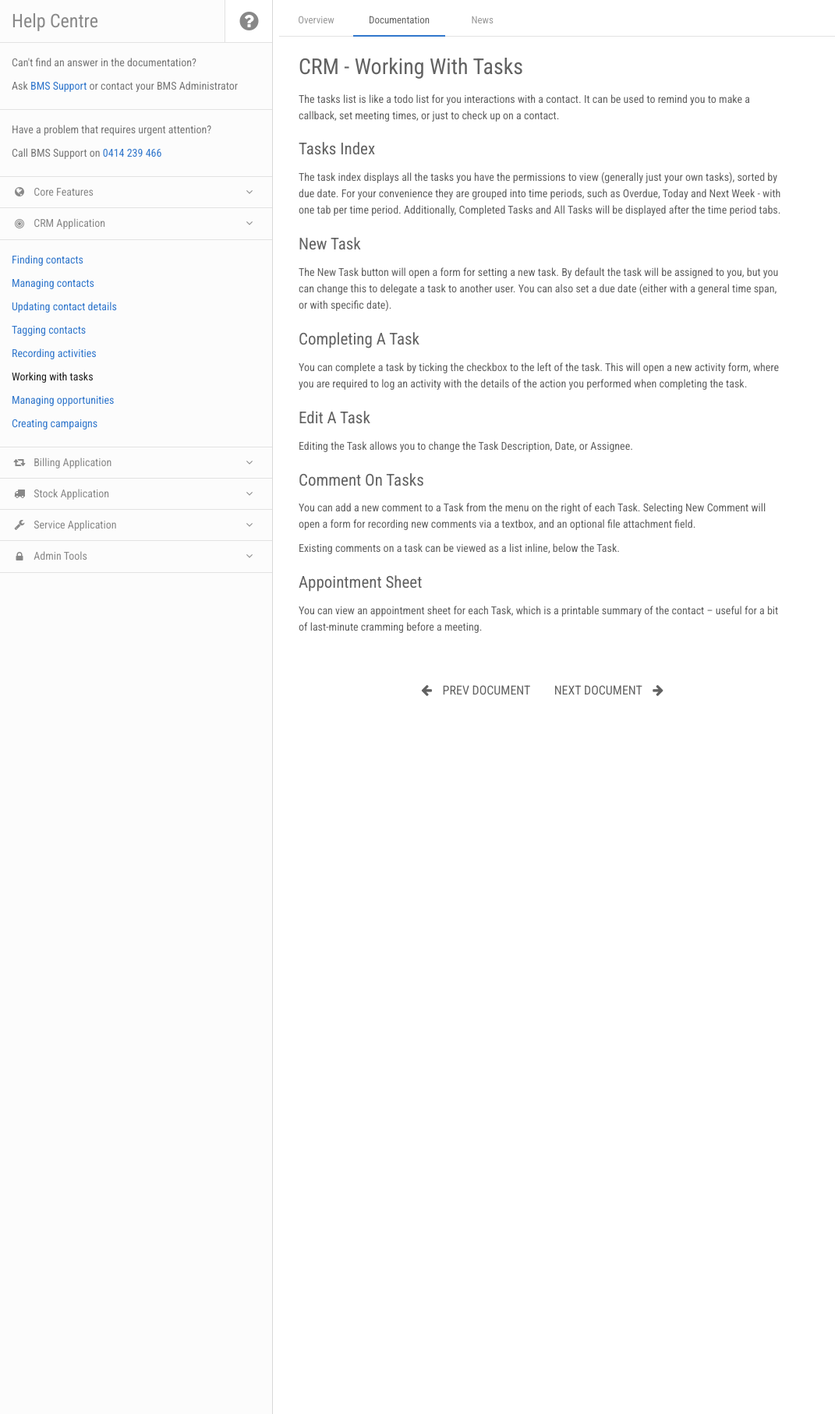
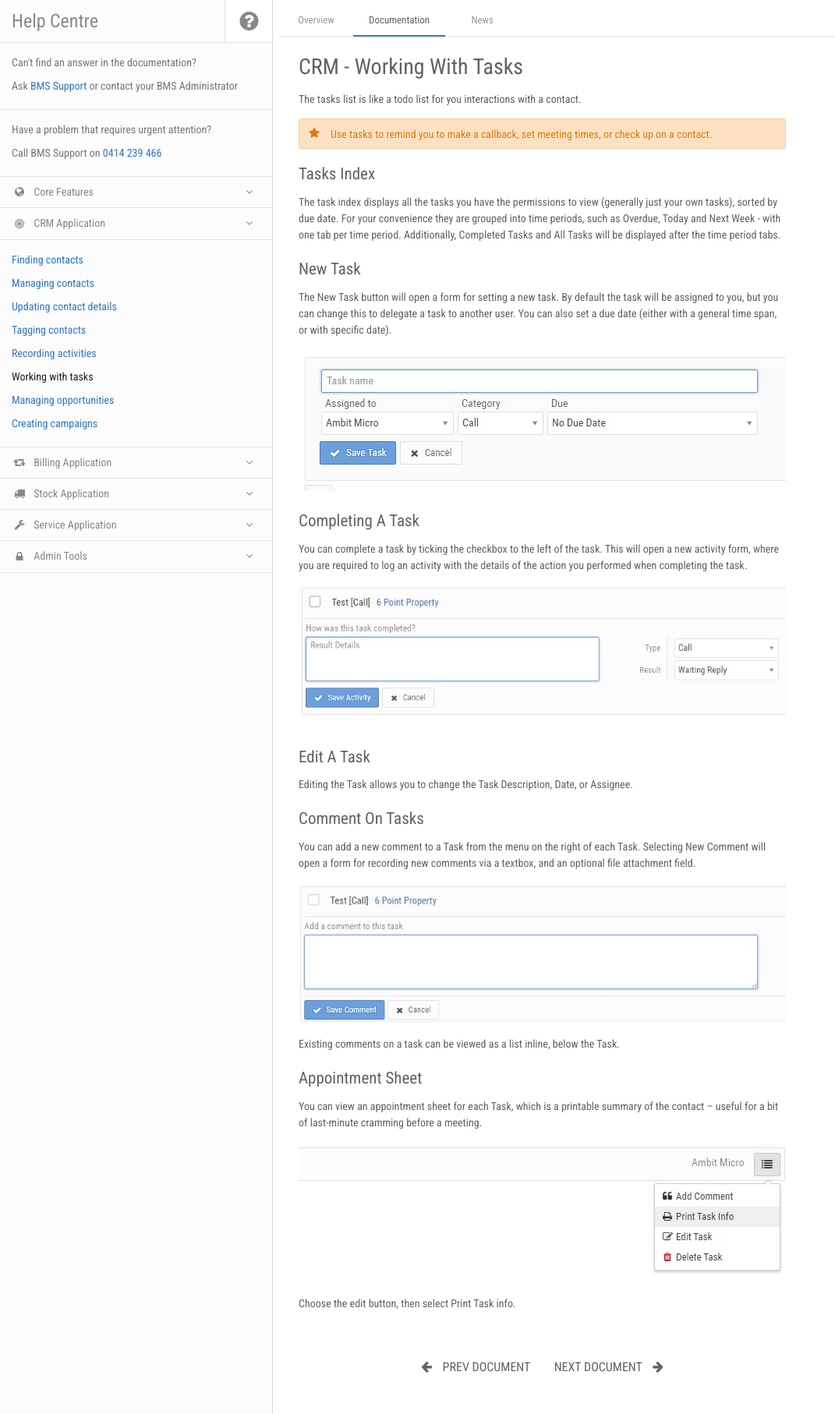
Before and after one commit to ambit/bms-support, a Jekyll site: the page built from docs/crm-working-with-tasks.md, in a window 1280 px wide. Shown: the whole page at 78% size, without its empty margins (0-1071 px from the left). Built offline with Jekyll 4.4.1, drawn with Linux system fonts in a browser that asks for light colours; nearby versions of some CDN libraries.

Commit message:
CRM Tasks

```diff
--- a/docs/crm-working-with-tasks.md
+++ b/docs/crm-working-with-tasks.md
@@ -7,7 +7,12 @@ prev_section: crm-recording-activities
 next_section: crm-managing-opportunities
 ---
 
-The tasks list is like a todo list for you interactions with a contact. It can be used to remind you to make a callback, set meeting times, or just to check up on a contact.
+The tasks list is like a todo list for you interactions with a contact.
+
+<div class="note">
+  <span class="fa fa-star fa-lg">&nbsp;</span>
+  <h5>Use tasks to remind you to make a callback, set meeting times, or check up on a contact.</h5>
+</div>
 
 ## Tasks Index
 
@@ -17,9 +22,13 @@ The task index displays all the tasks you have the permissions to view (generall
 
 The New Task button will open a form for setting a new task. By default the task will be assigned to you, but you can change this to delegate a task to another user. You can also set a due date (either with a general time span, or with specific date).
 
+![Task New]({{ site.baseurl }}/img/crm-task-new.jpg)
+
 ## Completing A Task
 
 You can complete a task by ticking the checkbox to the left of the task. This will open a new activity form, where you are required to log an activity with the details of the action you performed when completing the task.
+
+![Task Complete]({{ site.baseurl }}/img/crm-task-complete.jpg)
 
 ## Edit A Task
 
@@ -29,8 +38,14 @@ Editing the Task allows you to change the Task Description, Date, or Assignee.
 
 You can add a new comment to a Task from the menu on the right of each Task. Selecting New Comment will open a form for recording new comments via a textbox, and an optional file attachment field.
 
+![Task Comment]({{ site.baseurl }}/img/crm-task-comment.jpg)
+
 Existing comments on a task can be viewed as a list inline, below the Task.
 
 ## Appointment Sheet
 
 You can view an appointment sheet for each Task, which is a printable summary of the contact – useful for a bit of last-minute cramming before a meeting.
+
+![Task Print]({{ site.baseurl }}/img/crm-task-print.jpg)
+
+Choose the edit button, then select Print Task info.
```
Also changed, not shown: docs/crm-tagging-contacts.md (+1 -1 lines), img/crm-task-comment.jpg (added), img/crm-task-complete.jpg (added), img/crm-task-new.jpg (added), img/crm-task-print.jpg (added).
